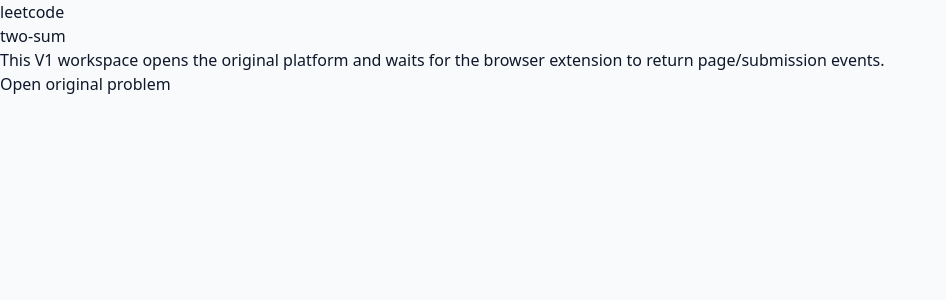
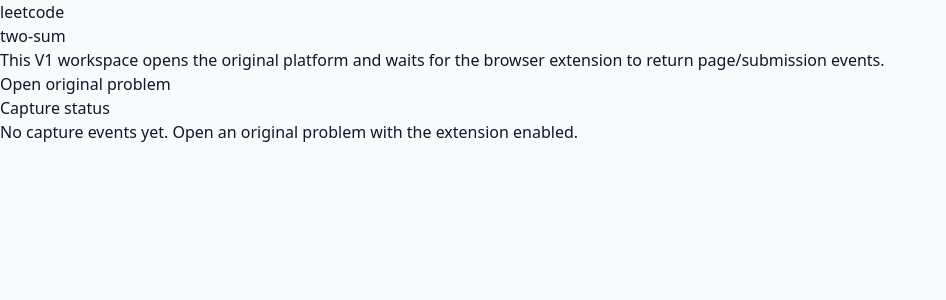
Before and after one commit to qiuyuyandong/AI-Coding-Training-Platform, a Next.js app: page /training in a window 1280 px wide. Shown: the top 300 px of the page, without its empty margins (0-946 px from the left). Built offline with nearby package versions, Linux system fonts and the light colour scheme; no server answers; the database is empty.

Commit message:
Show capture status in training workspace
Ultraworked with [Sisyphus](https://github.com/code-yeongyu/oh-my-openagent)

Co-authored-by: Sisyphus <clio-agent@sisyphuslabs.ai>

```diff
--- /dev/null
+++ b/components/CaptureStatusPanel.tsx
@@ -0,0 +1,56 @@
+"use client";
+
+import { useEffect, useState } from "react";
+import type { CaptureEvent } from "@/lib/capture/events";
+
+type CaptureStatus = {
+  readonly ok: boolean;
+  readonly recentEvents: readonly CaptureEvent[];
+  readonly error?: string;
+};
+
+export function CaptureStatusPanel() {
+  const [status, setStatus] = useState<CaptureStatus>({ ok: true, recentEvents: [] });
+
+  useEffect(() => {
+    let cancelled = false;
+
+    async function loadStatus(): Promise<void> {
+      try {
+        const response = await fetch("/api/capture/status", { cache: "no-store" });
+        const body: CaptureStatus = await response.json();
+        if (!cancelled) setStatus(body);
+      } catch (error) {
+        if (!cancelled) {
+          setStatus({ ok: false, recentEvents: [], error: error instanceof Error ? error.message : "Failed to load capture status" });
+        }
+      }
+    }
+
+    void loadStatus();
+    const id = window.setInterval(loadStatus, 5000);
+
+    return () => {
+      cancelled = true;
+      window.clearInterval(id);
+    };
+  }, []);
+
+  const latest = status.recentEvents[0];
+
+  return (
+    <section className="mt-4 rounded-xl border border-slate-200 bg-white p-4 text-sm">
+      <h2 className="font-semibold text-slate-950">Capture status</h2>
+      {!status.ok && <p className="mt-2 text-red-700">{status.error ?? "Capture status unavailable"}</p>}
+      {status.ok && !latest && <p className="mt-2 text-slate-600">No capture events yet. Open an original problem with the extension enabled.</p>}
+      {latest && (
+        <div className="mt-2 text-slate-600">
+          <p>
+            Latest: {latest.type} · {latest.platform} · {latest.problemTitle}
+          </p>
+          <p className="text-xs text-slate-500">{latest.occurredAt}</p>
+        </div>
+      )}
+    </section>
+  );
+}
--- a/components/TrainingWorkspace.tsx
+++ b/components/TrainingWorkspace.tsx
@@ -1,3 +1,5 @@
+import { CaptureStatusPanel } from "./CaptureStatusPanel";
+
 type TrainingWorkspaceProps = {
   platform: string;
   externalId: string;
@@ -6,6 +8,7 @@
 export function TrainingWorkspace({ platform, externalId }: TrainingWorkspaceProps) {
   const url = buildPlatformUrl(platform, externalId);
   return (
+    <>
       <section className="rounded-xl border border-slate-200 bg-white p-6">
         <p className="text-sm uppercase tracking-wide text-slate-500">{platform}</p>
         <h1 className="mt-2 text-2xl font-semibold">{externalId}</h1>
@@ -16,6 +19,8 @@
           Open original problem
         </a>
       </section>
+      <CaptureStatusPanel />
+    </>
   );
 }
 
```
Lines whose indentation alone changed are shown as unchanged.
